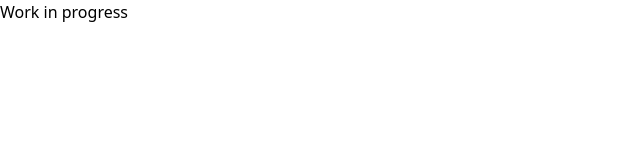
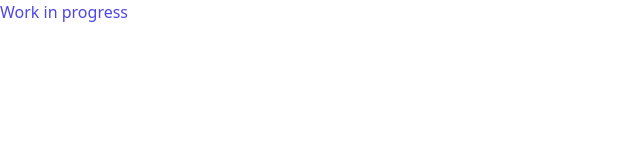
Before and after one commit to ivanova-marina/marina-monster-ver2, a Next.js app: page / in a window 1280 px wide. Shown: the top 160 px of the page, without its empty margins (0-640 px from the left). Built offline with nearby package versions, Linux system fonts and the light colour scheme.

Commit message:
testing tailwind

```diff
--- a/src/pages/index.tsx
+++ b/src/pages/index.tsx
@@ -10,7 +10,7 @@ export default function Home() {
         <link rel="icon" href="/favicon.ico" />
       </Head>
       <main>
-        <p>Work in progress</p>
+        <p className="text-indigo-600">Work in progress</p>
       </main>
     </>
   );
```
